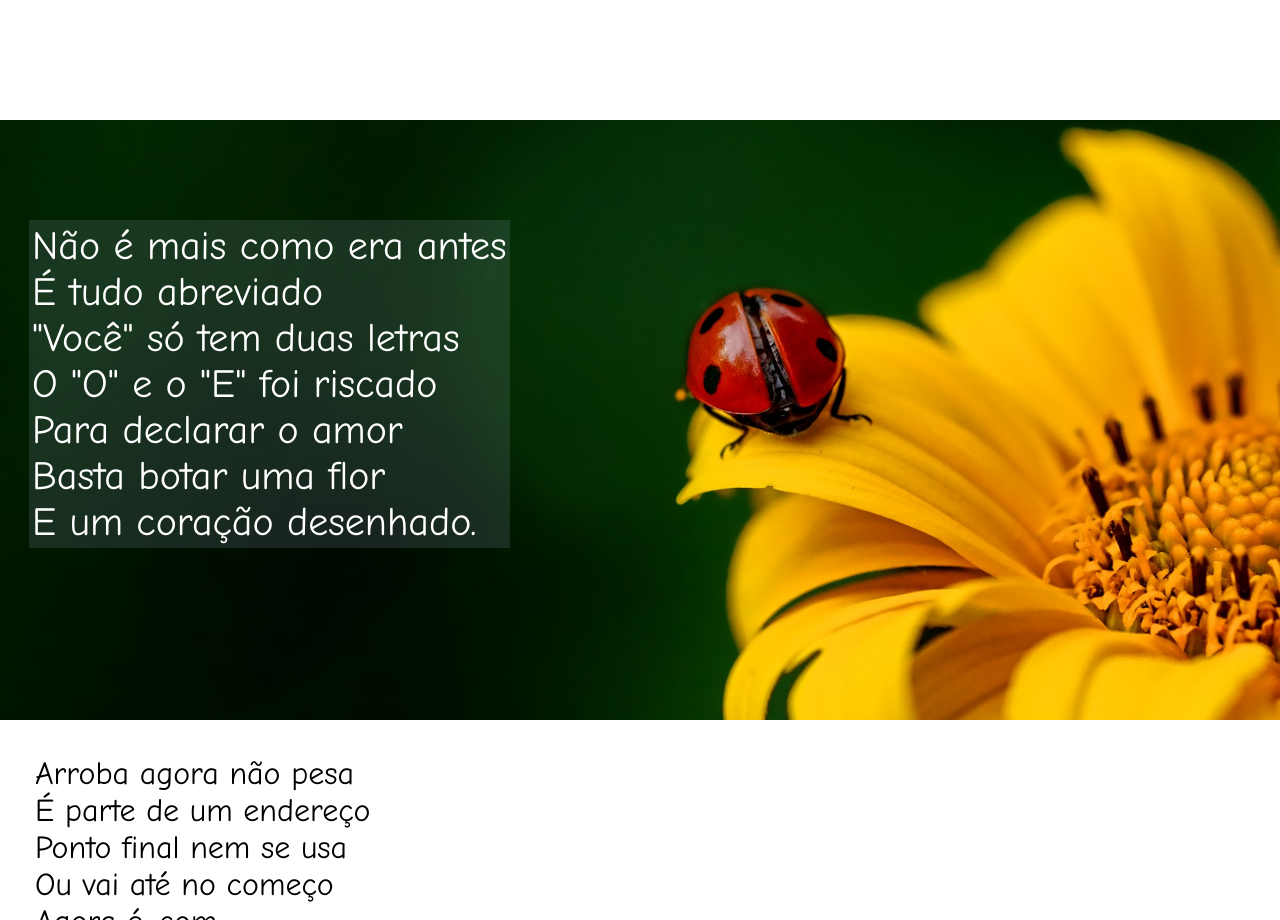
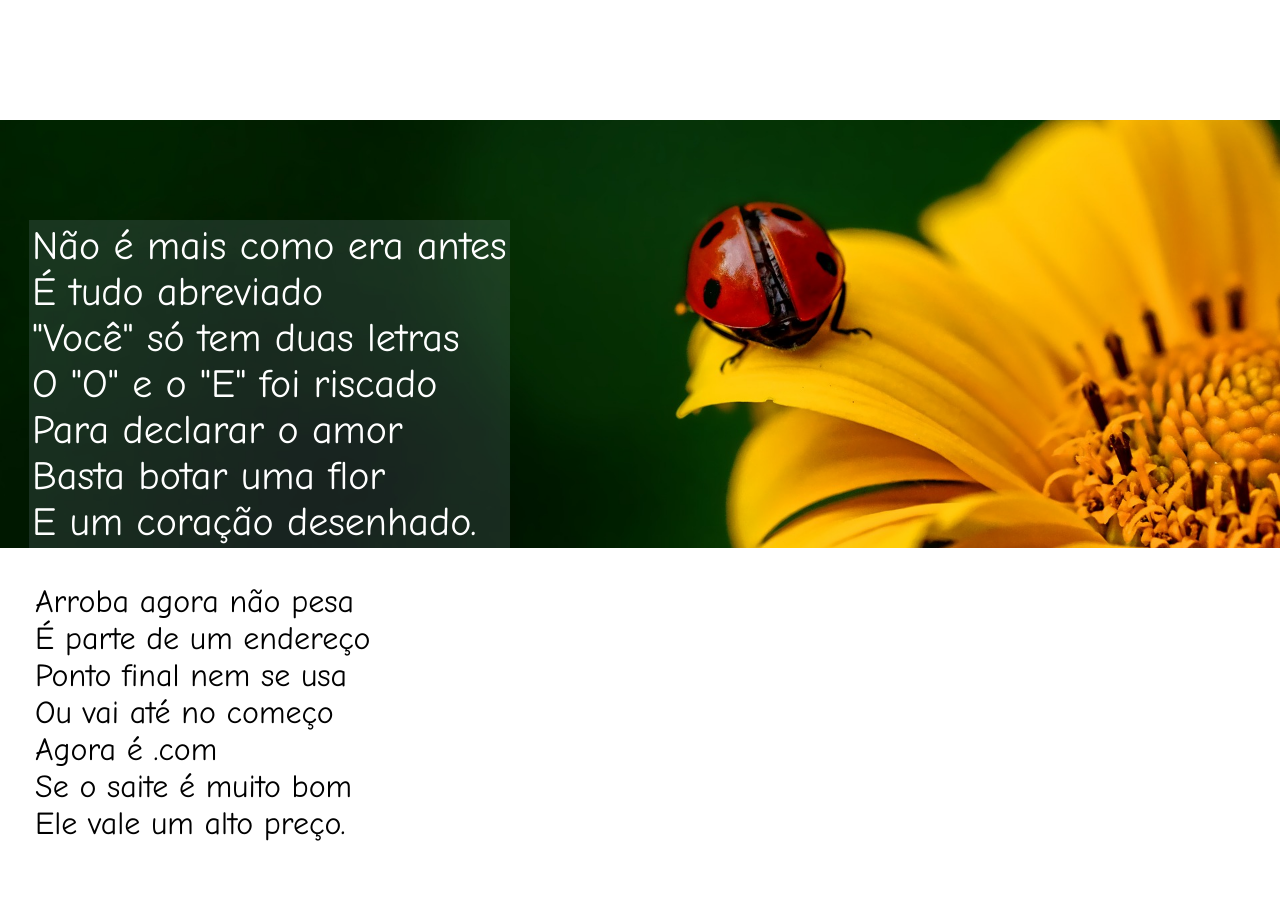
Before and after one commit to Ronaldowaldemiro/d012, a plain HTML site: page index.html in a window 1280 px wide. Shown: the part 600-1520 px from the top of the page. Drawn offline with Linux system fonts and the light colour scheme.

Commit message:
atualizei o style

```diff
--- a/estilo/estilo.css
+++ b/estilo/estilo.css
@@ -49,7 +49,7 @@ header > p > a {
     background-size: cover;
     color: white;
     padding: 100px 0px 0px 29px;
-    height: 500px;
+    max-height: 500px;
     text-align: left;
     font-family: var(--fonte-padrao);
     font-size: 2.5em;
@@ -87,6 +87,7 @@ footer {
 
 footer > p {
     text-align: center;
+    font-weight: bolder
     font-size: 1.0em;
     padding: 10px;
 }
```
